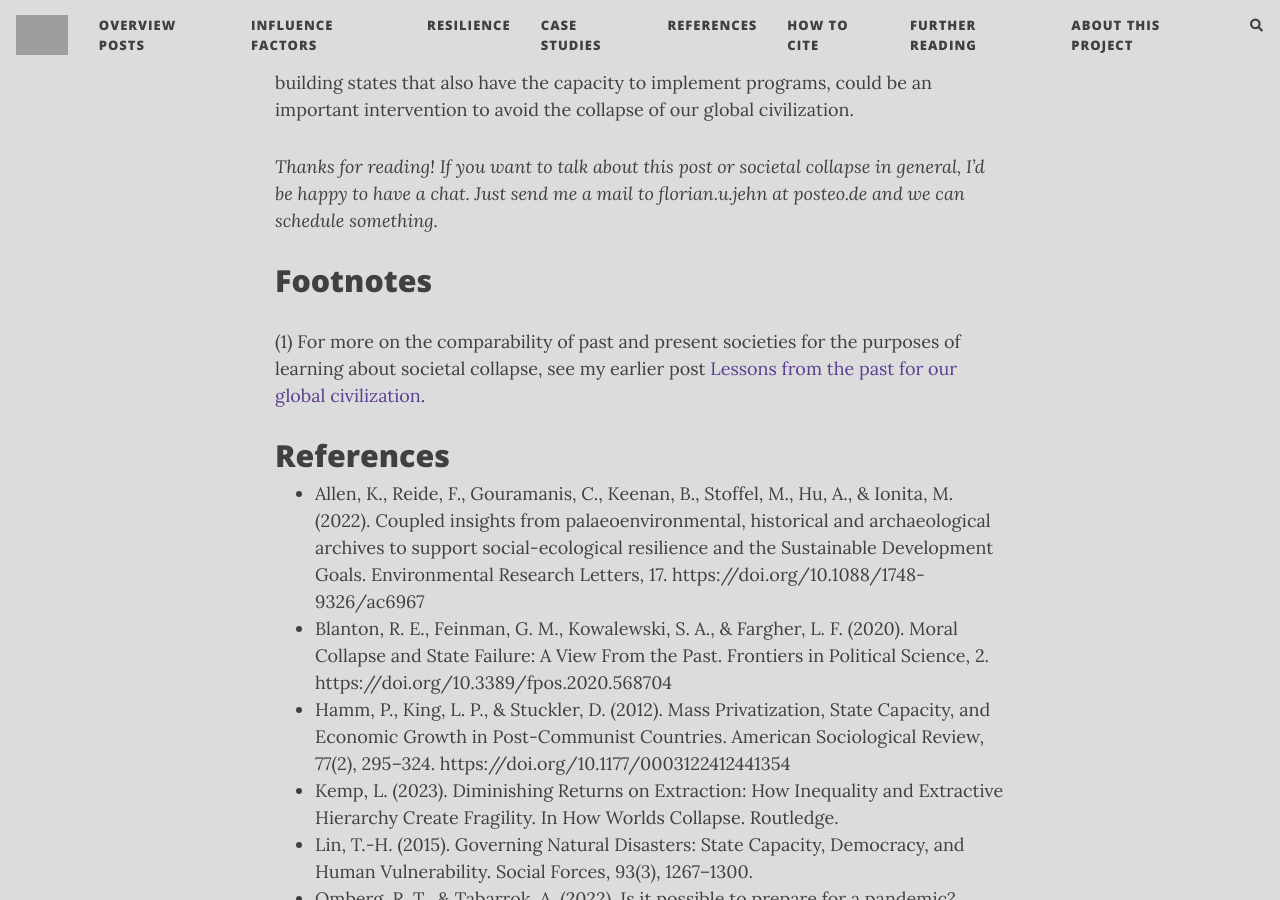
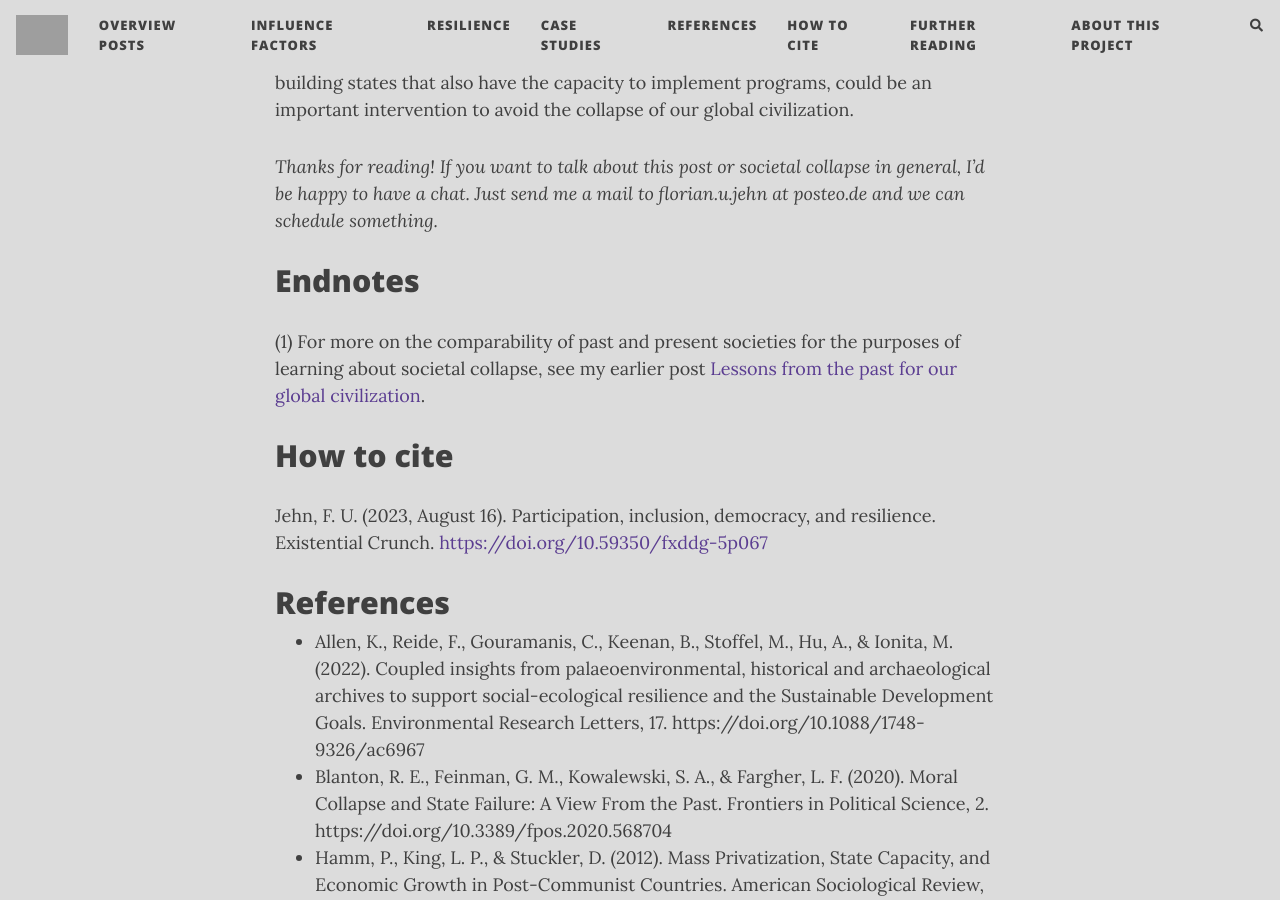
Before and after one commit to florianjehn/Societal_Collapse, a Jekyll site: the page built from _posts/2023-08-16-democracy_and_resilience.md, in a window 1280 px wide and 900 px high, scrolled down 6326 px. Built offline with Jekyll 4.4.1, drawn with Linux system fonts in a browser that asks for light colours; nearby versions of some CDN libraries; comment, search, counter and statistics services are not loaded; grey boxes are pictures that could not be loaded.

Commit message:
Update 2023-08-16-democracy_and_resilience.md

```diff
--- a/_posts/2023-08-16-democracy_and_resilience.md
+++ b/_posts/2023-08-16-democracy_and_resilience.md
@@ -70,9 +70,14 @@ Overall, my take from this is that democracy is even more important than I previ
 *Thanks for reading! If you want to talk about this post or societal collapse in general, I’d be happy to have a chat. Just send me a mail to florian.u.jehn at posteo.de and we can schedule something.*
 
 
-# Footnotes
+# Endnotes
 
 (1) For more on the comparability of past and present societies for the purposes of learning about societal collapse, see my earlier post [Lessons from the past for our global civilization](https://florianjehn.github.io/Societal_Collapse/2023-08-10-lessons_from_the_past/).
+
+# How to cite
+
+
+Jehn, F. U. (2023, August 16). Participation, inclusion, democracy, and resilience. Existential Crunch. [https://doi.org/10.59350/fxddg-5p067](https://doi.org/10.59350/fxddg-5p067)
 
 # References
 
```
